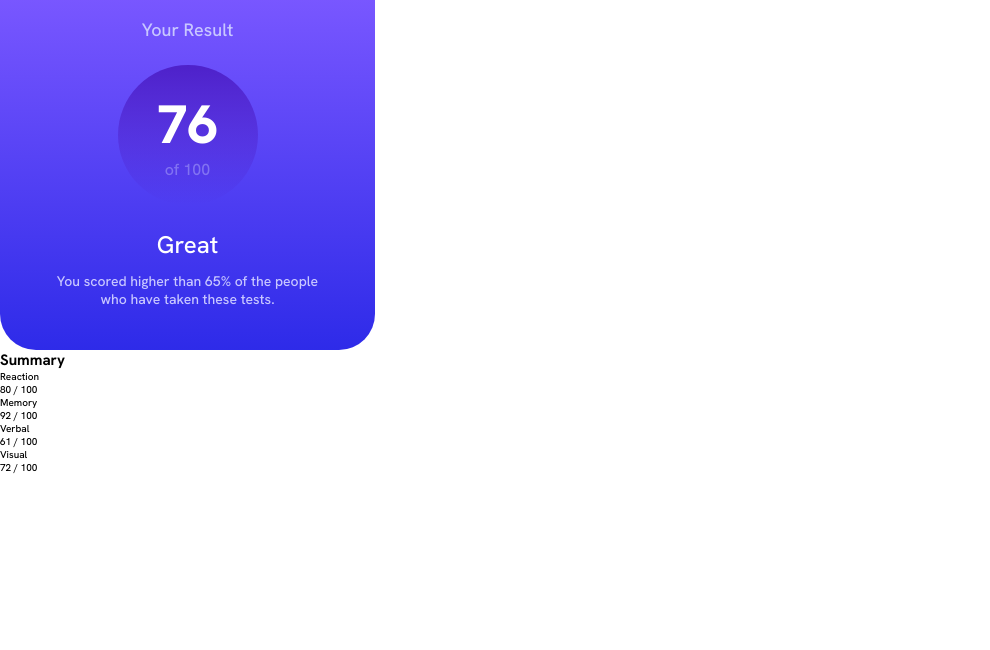
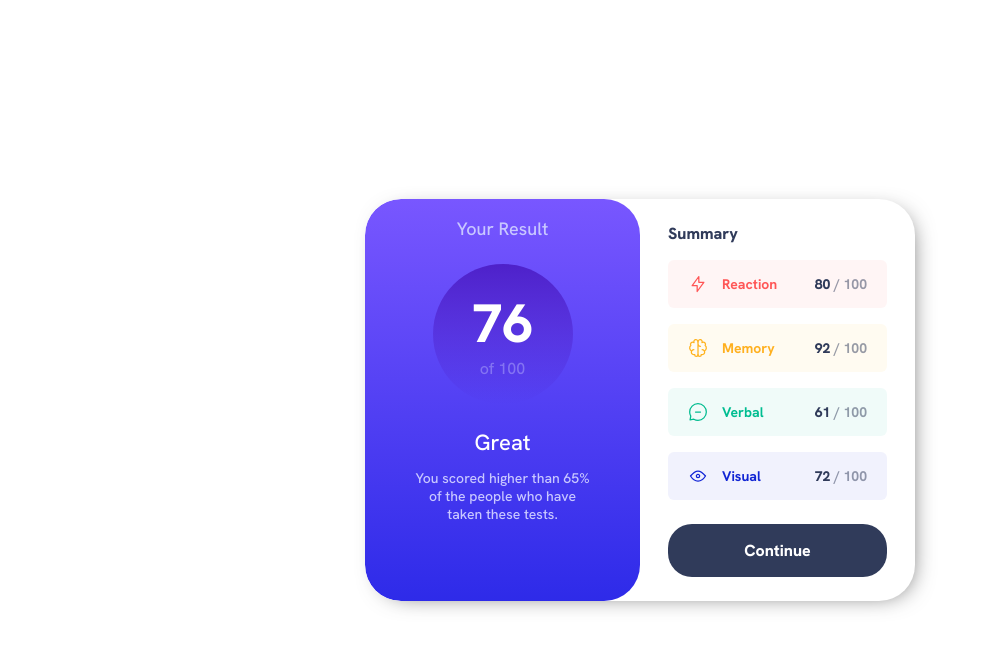
Before and after one commit to jazzielp/results-summary-component, a plain HTML site: page index.html in a window 1280 px wide. Shown: the whole page, without its empty margins (0-990 px from the left). Drawn offline with Linux system fonts and the light colour scheme.

Commit message:
Finishing the styles

```diff
--- a/css/style.css
+++ b/css/style.css
@@ -1,9 +1,10 @@
 @import url('https://fonts.googleapis.com/css2?family=Hanken+Grotesk:wght@500;700;800&family=Work+Sans:wght@100;400;600;700&display=swap');
+
 :root {
-    --Light-red: hsl(0, 100%, 67%);
-    --Orangey-yellow: hsl(39, 100%, 56%);
-    --Green-teal: hsl(166, 100%, 37%);
-    --Cobalt-blue: hsl(234, 85%, 45%);
+    --Light-red: 0, 100%, 67%;
+    --Orangey-yellow: 39, 100%, 56%;
+    --Green-teal: 166, 100%, 37%;
+    --Cobalt-blue: 234, 85%, 45%;
     /* Gradients */
     --Light-slate-blue: hsl(252, 100%, 67%);
     --Light-royal-blue: hsl(241, 81%, 54%);
@@ -24,8 +25,9 @@ html {
 
 body {
     background-color: var(--White);
-    min-width:360px;
-    max-width:375px;
+    min-width: 360px;
+    max-width: 375px;
+    margin: 0 auto;
 
 }
 
@@ -58,7 +60,7 @@ body {
 
 }
 
-.score-container__score{
+.score-container__score {
     font-size: 5.4rem;
     font-weight: 800;
     color: var(--White);
@@ -66,7 +68,7 @@ body {
     margin-top: 2.4rem;
 }
 
-.score-container__of-hundred{
+.score-container__of-hundred {
     font-size: 1.6rem;
     font-weight: 500;
     color: var(--Light-lavender);
@@ -82,7 +84,7 @@ body {
 }
 
 .summary-container__title {
-    font-size: 2.4rem;
+    font-size: 2.2rem;
     font-weight: 500;
     color: var(--White);
     margin-bottom: 1.2rem;
@@ -96,3 +98,127 @@ body {
     text-align: center;
     margin-bottom: 4.2rem;
 }
+
+.main {
+    width: 100%;
+    margin: 2.4rem auto;
+    padding: 0 2.8rem;
+}
+
+.main__title {
+    font-size: 1.6rem;
+    font-weight: 800;
+    color: var(--Dark-gray-blue);
+    margin-bottom: 1.6rem;
+}
+
+.list__item {
+    display: flex;
+    align-items: center;
+    padding: 1.4rem 2rem;
+    margin: 1.6rem 0;
+    border-radius: 0.6rem;
+}
+
+.list__item--reaction {
+    background-color: hsla(var(--Light-red), 0.06);
+}
+
+.list__item--memory {
+    background-color: hsla(var(--Orangey-yellow), 0.06);
+}
+
+.list__item--verbal {
+    background-color: hsla(var(--Green-teal), 0.06);
+}
+
+.list__item--visual {
+    background-color: hsla(var(--Cobalt-blue), 0.06);
+}
+
+.item__icon {
+    margin-right: 1.4rem;
+}
+
+.item__score-item {
+    margin-left: auto;
+    font-size: 1.4rem;
+    font-weight: 600;
+    color: var(--Dark-gray-blue);
+}
+
+.item__text {
+    font-size: 1.4rem;
+    font-weight: 600;
+}
+
+.item__text--reaction {
+    color: hsl(var(--Light-red));
+}
+
+.item__text--memory {
+    color: hsl(var(--Orangey-yellow));
+}
+
+.item__text--verbal {
+    color: hsl(var(--Green-teal));
+}
+
+.item__text--visual {
+    color: hsl(var(--Cobalt-blue));
+}
+
+.item__score-item strong {
+    font-weight: 800;
+}
+
+.item__score-item span {
+    opacity: .5;
+}
+
+.main__button-continue {
+    display: block;
+    width: 100%;
+    padding: 1.6rem 0;
+    border-radius: 2.4rem;
+    background-color: var(--Dark-gray-blue);
+    font-size: 1.6rem;
+    font-weight: 800;
+    color: var(--White);
+    text-align: center;
+    text-decoration: none;
+    margin-top: 2.4rem;
+}
+
+@media (min-width: 720px) {
+    body {
+        width: 100%;
+        height: 100vh;
+        max-width: 1200px;
+        display: grid;
+        place-items: center;
+    }
+
+    .card {
+        display: flex;
+        width: 550px;
+        box-shadow: 6px 4px 25px -12px rgba(0, 0, 0, 0.75);
+        border-radius: 3.6rem;
+        overflow: hidden;
+
+
+    }
+
+    .header {
+        width: 275px;
+        border-radius: inherit;
+    }
+
+    .main {
+        width: 275px;
+    }
+
+    .main__button-continue:hover {
+        background-color: var(--Light-royal-blue);
+    }
+}
--- a/index.html
+++ b/index.html
@@ -13,13 +13,12 @@
     <link rel="stylesheet" href="./css/style.css" />
   </head>
   <body>
+    <section class="card">
       <header class="header">
         <h1 class="header__title">Your Result</h1>
         <div class="header__score-container">
           <p class="score-container__score">76</p>
-        <small class="score-container__of-hundred">
-          of 100
-        </small>
+          <small class="score-container__of-hundred"> of 100 </small>
         </div>
         <div class="header__summary-container">
           <h2 class="summary-container__title">Great</h2>
@@ -28,50 +27,65 @@
           </p>
         </div>
       </header>
+
       <main class="main">
         <h2 class="main__title">Summary</h2>
         <ul class="main__list">
-        <li class="list__item">
-            <article class="item__container">
-                <span class="container__icon"></span>
-                <p class="container__text">Reaction</p>
-                <p class="container__score-item">
-                    <span>80 </span>
-                    / 100
+          <!-- item 1 -->
+          <li class="list__item list__item--reaction">
+            <img
+              src="./assets/images/icon-reaction.svg"
+              alt="Icon reaction"
+              class="item__icon"
+            />
+            <p class="item__text item__text--reaction">Reaction</p>
+            <p class="item__score-item">
+              <strong>80 </strong>
+              <span>/ 100</span>
             </p>
-            </article>
           </li>
-        <li class="list__item">
-            <article class="item__container">
-                <span class="container__icon"></span>
-                <p class="container__text">Memory</p>
-                <p class="container__score-item">
-                    <span>92</span>
-                    / 100
+          <!-- item 2 -->
+          <li class="list__item list__item--memory">
+            <img
+              src="./assets/images/icon-memory.svg"
+              alt="Icon memory"
+              class="item__icon"
+            />
+            <p class="item__text item__text--memory">Memory</p>
+            <p class="item__score-item">
+              <strong>92</strong>
+              <span>/ 100</span>
             </p>
-            </article>
           </li>
-        <li class="list__item">
-            <article class="item__container">
-                <span class="container__icon"></span>
-                <p class="container__text">Verbal</p>
-                <p class="container__score-item">
-                    <span>61</span>
-                    / 100
+          <!-- item 3 -->
+          <li class="list__item list__item--verbal">
+            <img
+              src="./assets/images/icon-verbal.svg"
+              alt="Icon verbal"
+              class="item__icon"
+            />
+            <p class="item__text item__text--verbal">Verbal</p>
+            <p class="item__score-item">
+              <strong>61</strong>
+              <span>/ 100</span>
             </p>
-            </article>
           </li>
-        <li class="list__item">
-            <article class="item__container">
-                <span class="container__icon"></span>
-                <p class="container__text">Visual</p>
-                <p class="container__score-item">
-                    <span>72</span>
-                    / 100
+          <!-- item 4 -->
+          <li class="list__item list__item--visual">
+            <img
+              src="./assets/images/icon-visual.svg"
+              alt="Icon Visual"
+              class="item__icon"
+            />
+            <p class="item__text item__text--visual">Visual</p>
+            <p class="item__score-item">
+              <strong>72</strong>
+              <span>/ 100</span>
             </p>
-            </article>
           </li>
         </ul>
+        <a href="#" class="main__button-continue">Continue</a>
       </main>
+    </section>
   </body>
 </html>
```
Lines whose indentation alone changed are shown as unchanged.
